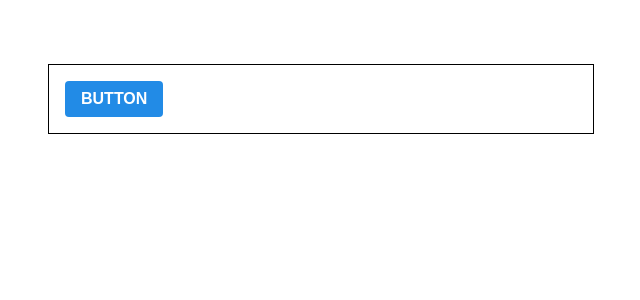
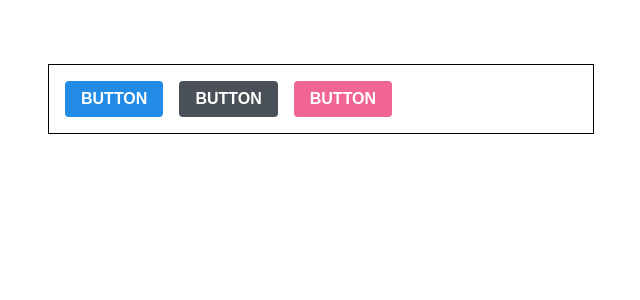
Before and after one commit to kimgh06/newPracticeReactJs, a React (Create React App) app in the folder cssmodule/: page / in a window 1280 px wide. Shown: the top 300 px of the page, without its empty margins (319-959 px from the left). Built offline with nearby package versions, Linux system fonts and the light colour scheme.

Commit message:
add nodes

```diff
--- a/cssmodule/src/App.js
+++ b/cssmodule/src/App.js
@@ -23,6 +23,8 @@ function App() {
     >
       <AppBlock>
         <Button>BUTTON</Button>
+        <Button color="gray">BUTTON</Button>
+        <Button color="pink">BUTTON</Button>
       </AppBlock>
     </ThemeProvider>
   );
```
